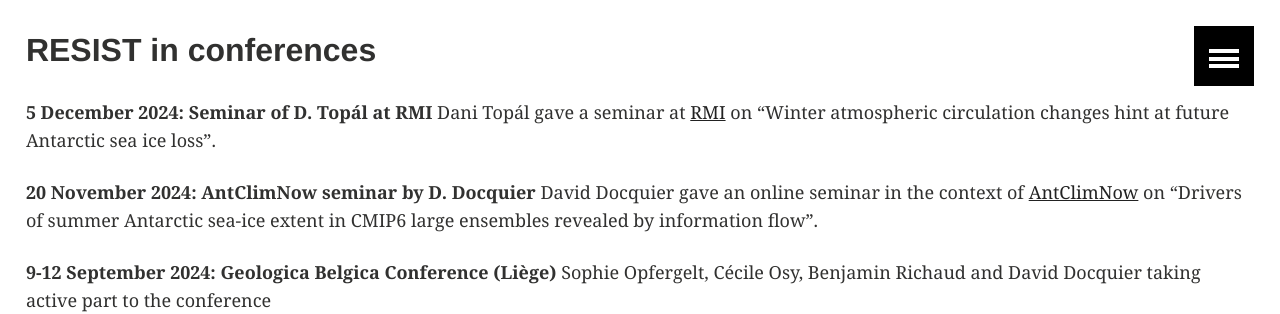
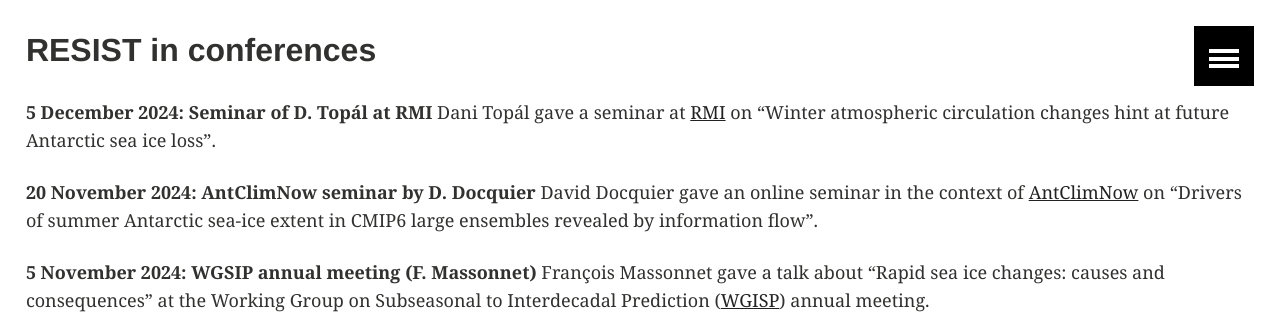
Before and after one commit to resist-impuls/resist-impuls.github.io, a Jekyll site: the page built from outreach.md, in a window 1280 px wide and 900 px high, scrolled down 1394 px, cut to the strip 0-314 px from the top of the window. Built offline with Jekyll 4.4.1, drawn with Linux system fonts in a browser that asks for light colours; our own code applies the rules of GitHub Pages for plain Markdown files.

Commit message:
Update outreach.md

```diff
--- a/outreach.md
+++ b/outreach.md
@@ -25,6 +25,9 @@ Dani Topál gave a seminar at [RMI](https://www.meteo.be/fr/recherche/agenda-des
 **20 November 2024: AntClimNow seminar by D. Docquier**
 David Docquier gave an online seminar in the context of [AntClimNow](https://scar.org/science/research-programmes/antclimnow) on "Drivers of summer Antarctic sea-ice extent in CMIP6 large ensembles revealed by information flow".
 
+**5 November 2024: WGSIP annual meeting (F. Massonnet)**
+François Massonnet gave a talk about "Rapid sea ice changes: causes and consequences" at the Working Group on Subseasonal to Interdecadal Prediction ([WGISP](https://www.wcrp-esmo.org/calendar/wgne39-wgsip25-annual-meetings)) annual meeting.
+
 **9-12 September 2024: Geologica Belgica Conference (Liège)**
 Sophie Opfergelt, Cécile Osy, Benjamin Richaud and David Docquier taking active part to the conference
 
```
